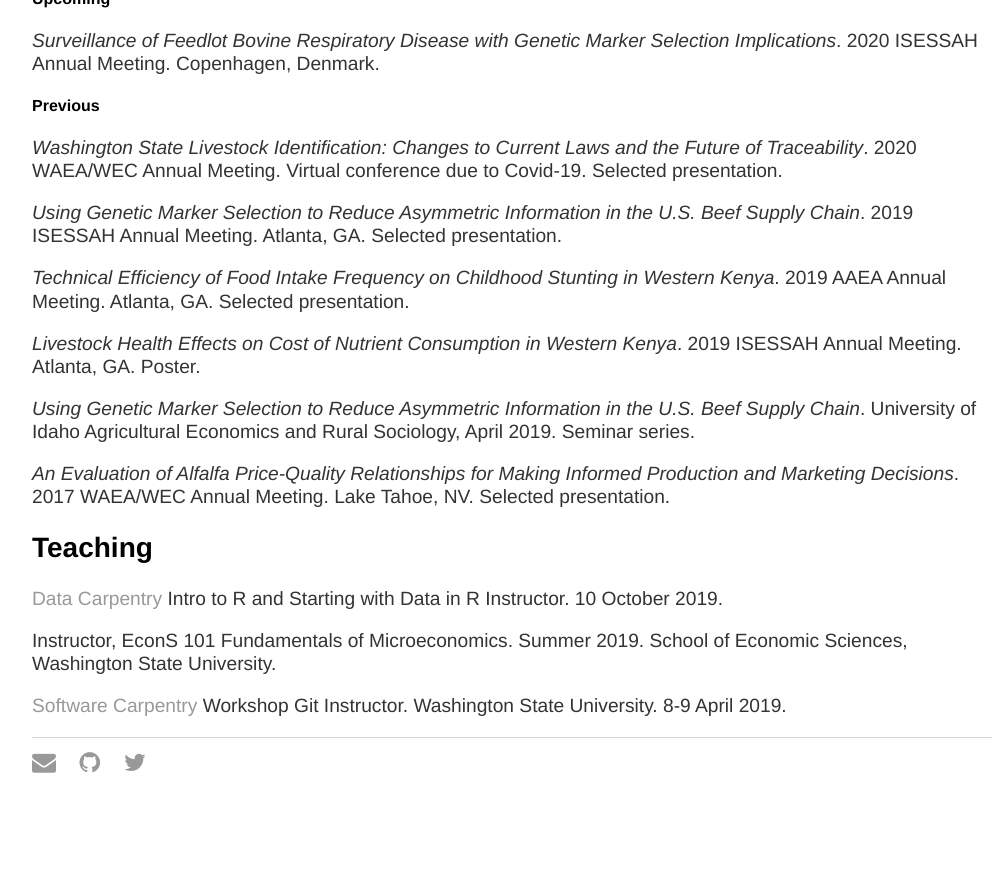
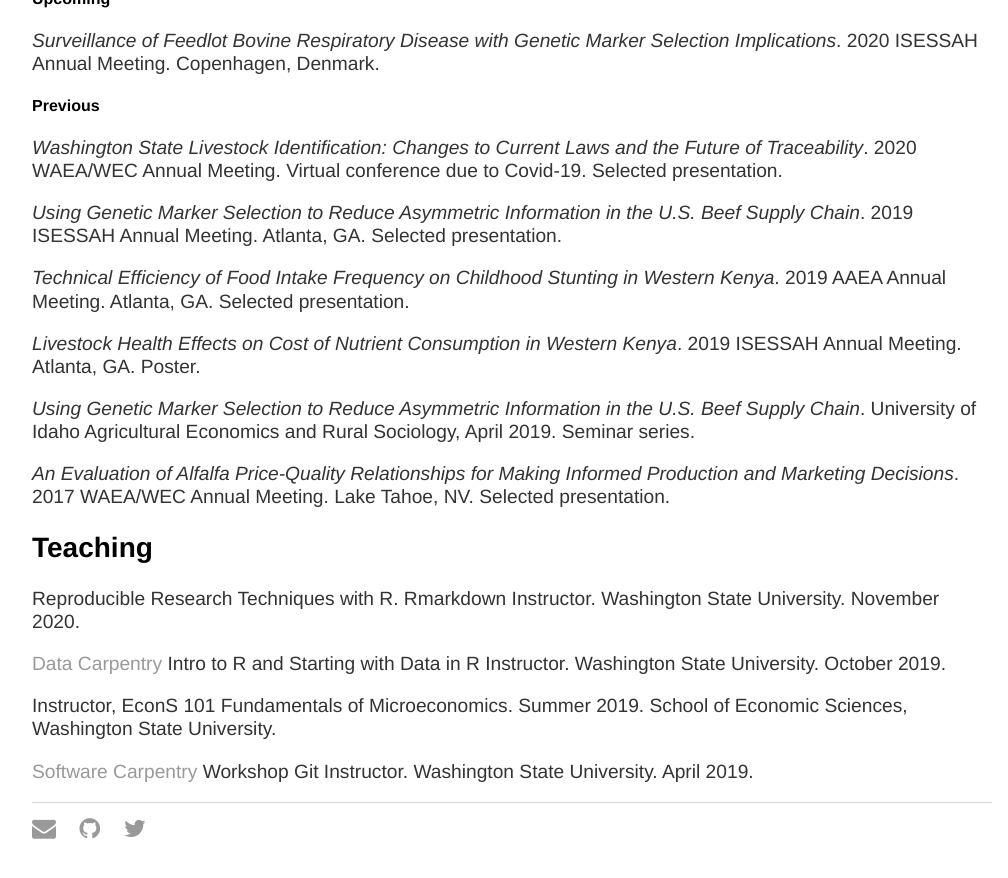
Before and after one commit to AJKappes/AJKappes.github.io, a Jekyll site: the page about/index.html, which Jekyll copies as it is, in a window 1280 px wide and 900 px high, scrolled down 2067 px. Shown: the top 878 px of the window, without its empty margins (128-1136 px from the left). Built offline with Jekyll 4.4.1, drawn with Linux system fonts in a browser that asks for light colours; before the commit the page ends 2901 px from its top, so only the background shows below that.

Commit message:
update teaching w RRTwR

```diff
--- a/about/index.html
+++ b/about/index.html
@@ -94,11 +94,13 @@ Production and Marketing Decisions</em>. 2017 WAEA/WEC Annual Meeting. Lake Taho
 
 	<h2>Teaching</h2>
 
-    <p> <a href='https://datacarpentry.org/'> Data Carpentry </a> Intro to R and Starting with Data in R Instructor. 10 October 2019. </p>
+	<p>Reproducible Research Techniques with R. Rmarkdown Instructor. Washington State University. November 2020.</p>
+
+    <p> <a href='https://datacarpentry.org/'> Data Carpentry </a> Intro to R and Starting with Data in R Instructor. Washington State University. October 2019. </p>
 
     <p> Instructor, EconS 101 Fundamentals of Microeconomics. Summer 2019. School of Economic Sciences, Washington State University.</p>
 
-	<p> <a href='https://software-carpentry.org/'> Software Carpentry </a> Workshop Git Instructor. Washington State University. 8-9 April 2019.</p>
+	<p> <a href='https://software-carpentry.org/'> Software Carpentry </a> Workshop Git Instructor. Washington State University. April 2019.</p>
 
 		</div><!-- /.blurb -->
 		</div><!-- /.container -->
```
